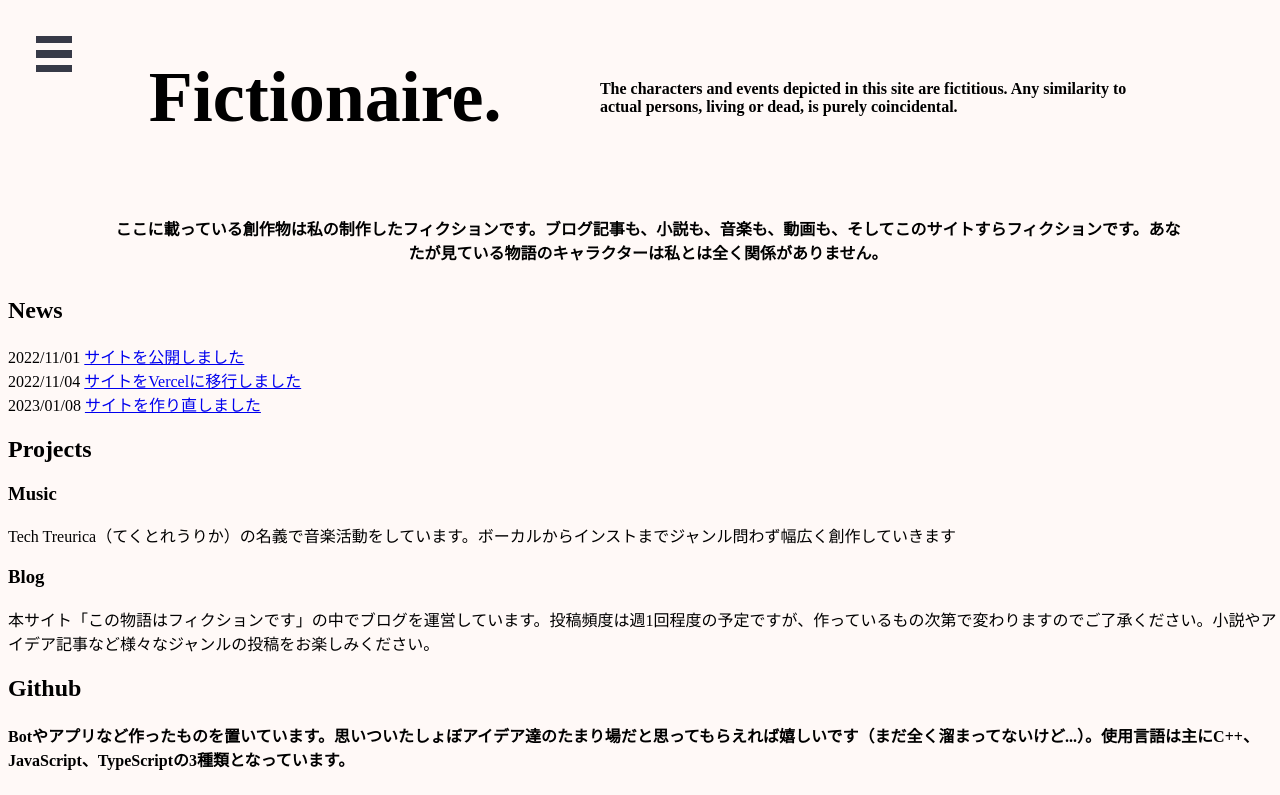
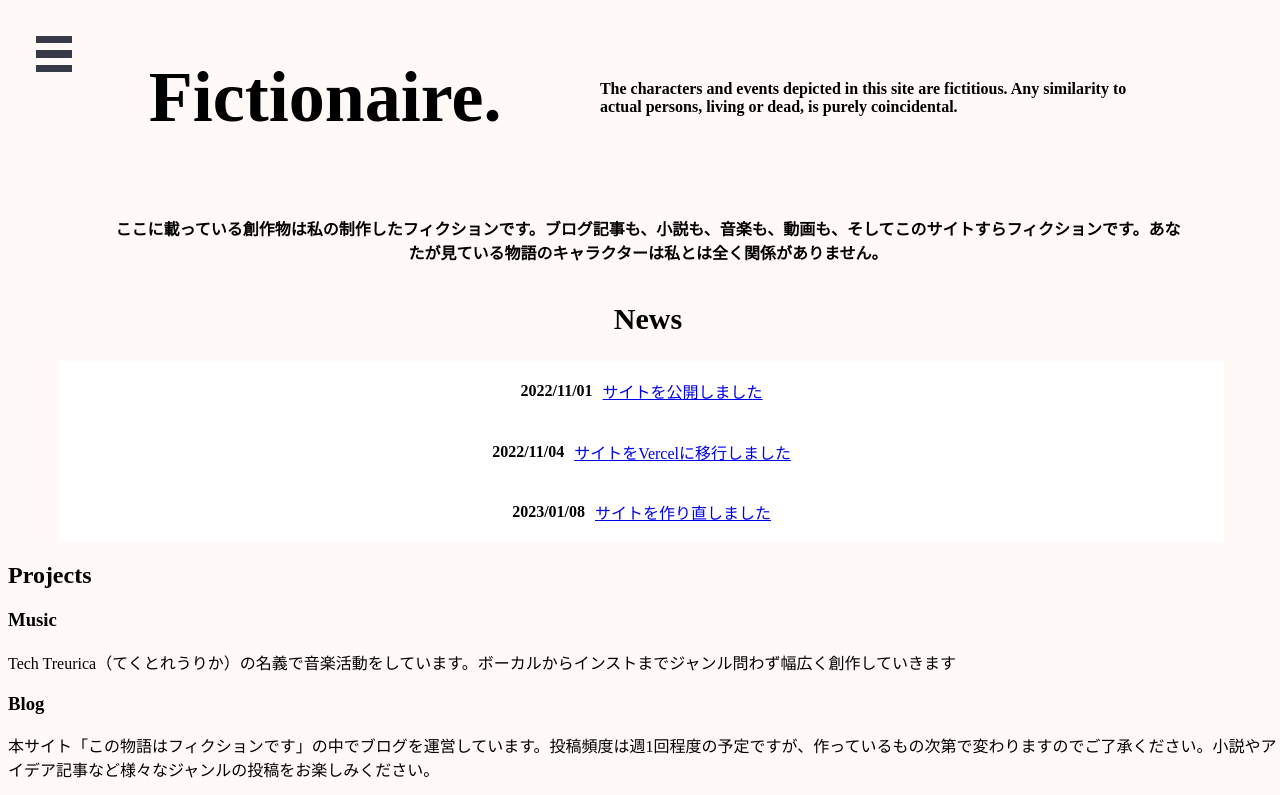
Before and after one commit to Reprereer/nextjs_site, a Next.js app: page / in a window 1280 px wide. Shown: the top 795 px of the page. Built offline with nearby package versions, Linux system fonts and the light colour scheme.

Commit message:
news欄をStyled-componentsで整理した

```diff
--- a/pages/index.jsx
+++ b/pages/index.jsx
@@ -8,7 +8,7 @@ import Projects from '../components/projects'
 import Githubs from '../components/github'
 import Links from '../components/links'
 import Footer from '../components/footer'
-import styles from '../styles/Home.module.css'
+import styled from 'styled-components'
 import fsPromises from 'fs/promises'
 import path from 'path'
 import Link from 'next/link'
@@ -33,13 +33,13 @@ export default function Home( props ) {
       >
         <Intro />
         <Message />
-        <h2>News</h2>
+        <StyledHeadline>News</StyledHeadline>
         {newsLists.map(post =>
-          <div key={post.id}>
-            {post.date} {post.path=="home" && (<Link href='/'>{post.title}</Link>)}
-                        {post.path=="music" && (<Link href='/music'>{post.title}</Link>)}
-                        {post.path=="blog" && (<Link href='/blog'>{post.title}</Link>)}
-          </div>
+          <StyledNews key={post.id}>
+            {<h4>{post.date}</h4>}  {post.path=="home" && (<Link href='/'>{post.title}</Link>)}
+                                    {post.path=="music" && (<Link href='/music'>{post.title}</Link>)}
+                                    {post.path=="blog" && (<Link href='/blog'>{post.title}</Link>)}
+          </StyledNews>
         )}
         <Projects />
         <Githubs />
@@ -61,3 +61,48 @@ export const getStaticProps = async() => {
     props: objectData
   }
 }
+
+export const StyledHeadline = styled.h2`
+    ${({ theme }) => theme.breakpoint.media.base`
+        color: ${theme.colors.black};
+        text-align: center;
+        font-size: ${theme.fonts.size.xl};
+    `}
+    ${({ theme }) => theme.breakpoint.media.ss`
+        color: ${theme.colors.black};
+        text-align: center;
+        font-size: ${theme.fonts.size.xl};
+    `}
+    ${({theme}) => theme.breakpoint.media.sm`
+        color: ${theme.colors.black};
+        text-align: center;
+        font-size: ${theme.fonts.size.xl};
+    `}
+    ${({theme}) => theme.breakpoint.media.md`
+        color: ${theme.colors.black};
+        text-align: center;
+        font-size: ${theme.fonts.size.xl2};
+    `}
+    ${({theme}) => theme.breakpoint.media.lg`
+        color: ${theme.colors.black};
+        text-align: center;
+        font-size: ${theme.fonts.size.xl3};
+    `}
+    ${({theme}) => theme.breakpoint.media.xl`
+        color: ${theme.colors.black};
+        text-align: center;
+        font-size: ${theme.fonts.size.xl3};
+    `}
+`
+
+export const StyledNews = styled.div`
+  display: flex;
+  flex: auto;
+  align-items: center;
+  grid-area: content;
+  justify-content: center;
+  column-gap: 10px;
+  background-color: #ffffff;
+  margin-left: 4%;
+  margin-right: 5%;
+`
```
